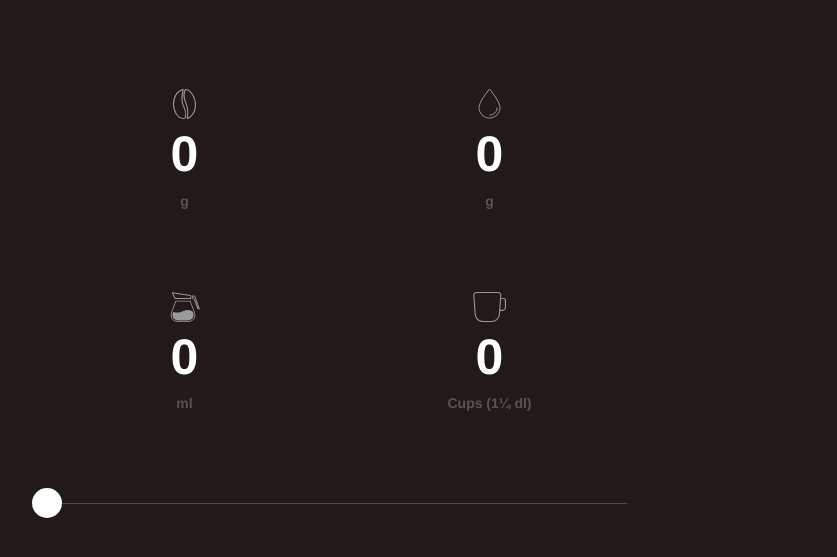
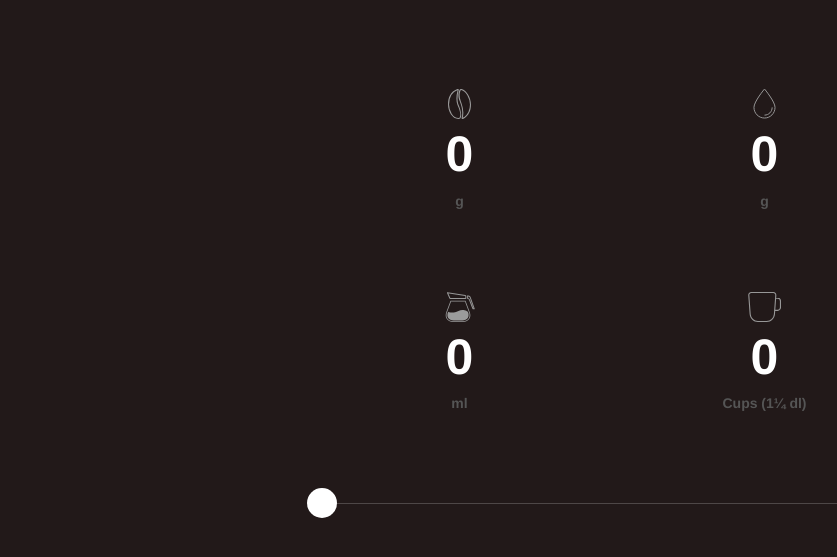
Before and after one commit to mikkomikkomikko/code, a plain HTML site: page index.html in a window 1280 px wide. Shown: the whole page, without its empty margins (28-865 px from the left). Drawn offline with Linux system fonts and the light colour scheme.

Commit message:
align fixed

```diff
--- a/css/css.css
+++ b/css/css.css
@@ -10,14 +10,10 @@ body {
     background-color: #221919;
     position: fixed;
     overflow: hidden;
-<<<<<<< HEAD
     width: 100%;
     margin: auto;
-=======
-
->>>>>>> parent of 3a4ff6b... center align fixed
 }
-.mainwrapper {
+.container {
   width: 100vw;
   height: 100vh;
   overflow-y: scroll;
```
